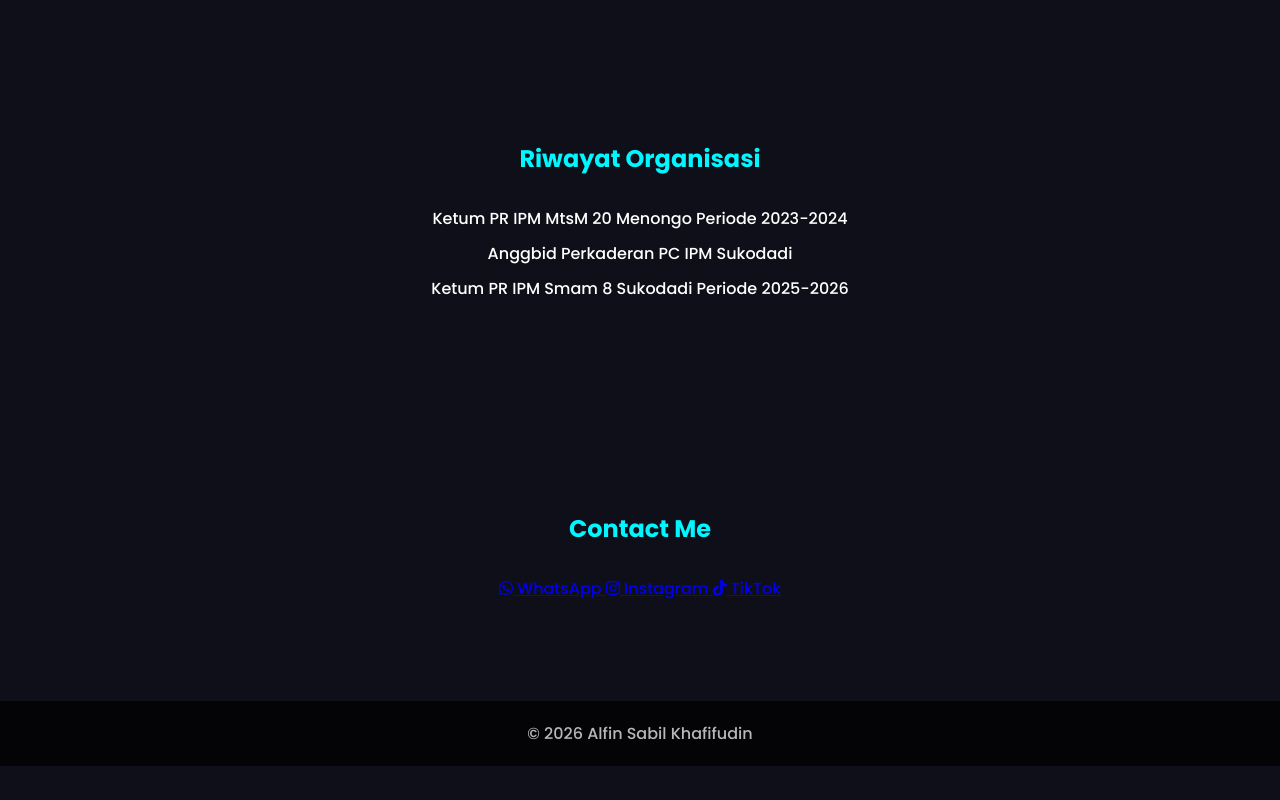
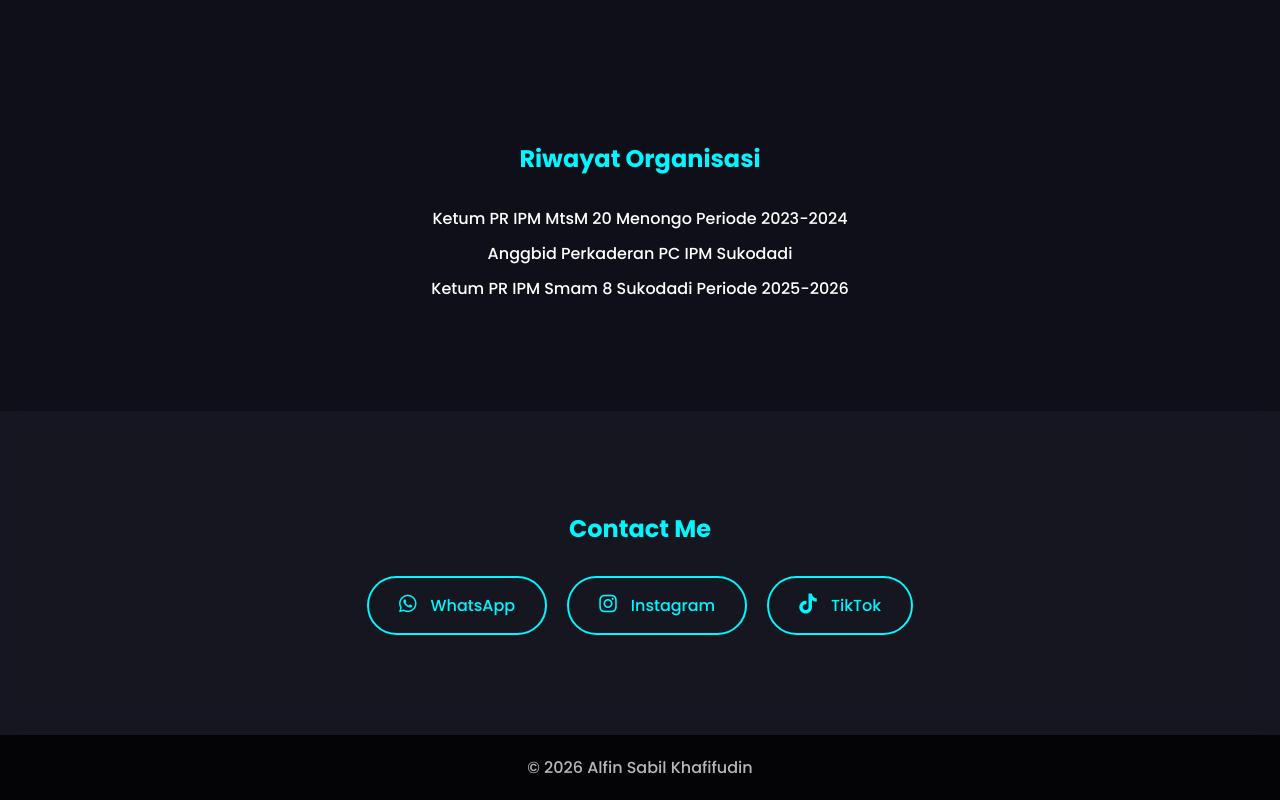
Before and after one commit to Alfinn26/personal_web, a plain HTML site: page index.html in a window 1280 px wide. Shown: the part 1809-2609 px from the top of the page. Before the commit the page ends 2575 px from the top, so only its background shows below. Drawn offline with nearby package versions, Linux system fonts and the light colour scheme.

Commit message:
Add contact section styles to style.css

```diff
--- a/style.css
+++ b/style.css
@@ -222,3 +222,46 @@ background:#000;
 text-align:center;
 opacity:0.7;
   }
+
+/* CONTACT */
+#contact{
+padding:100px 10%;
+text-align:center;
+background:rgba(255,255,255,0.03);
+backdrop-filter:blur(10px);
+}
+
+.contact-container{
+display:flex;
+justify-content:center;
+gap:20px;
+flex-wrap:wrap;
+margin-top:30px;
+}
+
+.contact-card{
+padding:15px 30px;
+border:2px solid #00f7ff;
+border-radius:30px;
+text-decoration:none;
+color:#00f7ff;
+transition:0.4s;
+font-weight:500;
+}
+
+.contact-card:hover{
+background:#00f7ff;
+color:black;
+box-shadow:0 0 20px #00f7ff;
+transform:translateY(-5px);
+}
+
+.contact-card i{
+margin-right:10px;
+font-size:20px;
+}
+
+.contact-card:hover i{
+transform:scale(1.2);
+transition:0.3s;
+}
```
